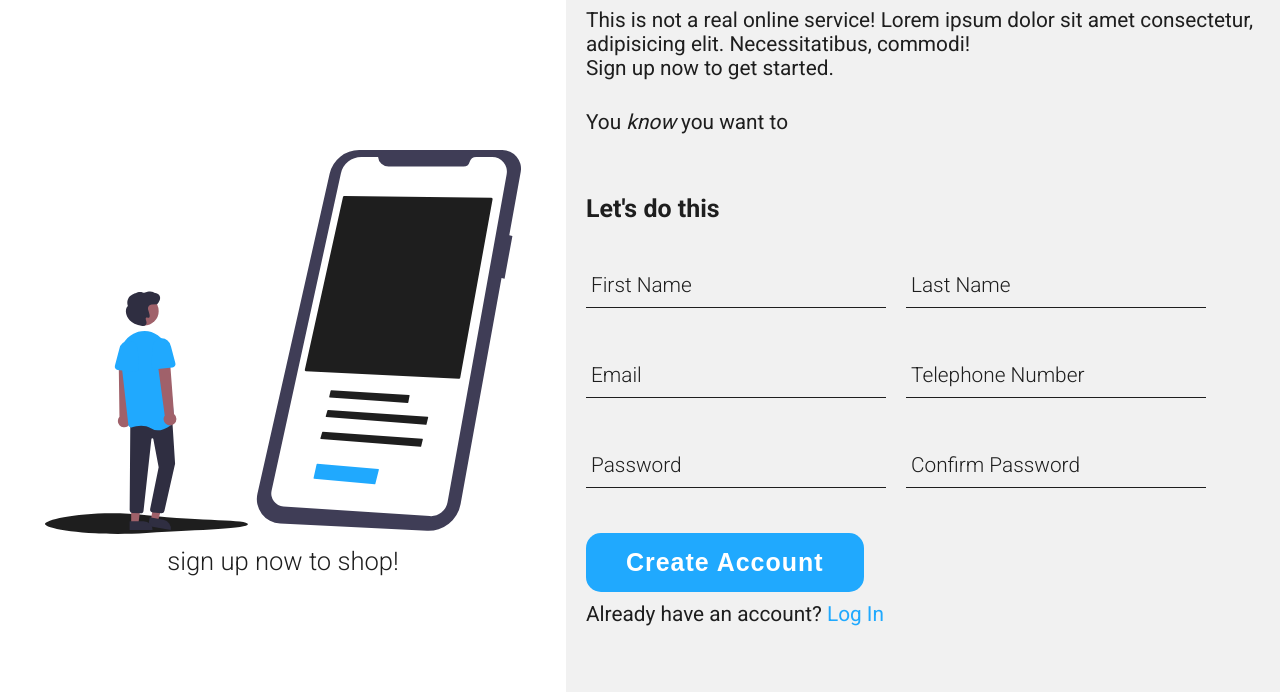
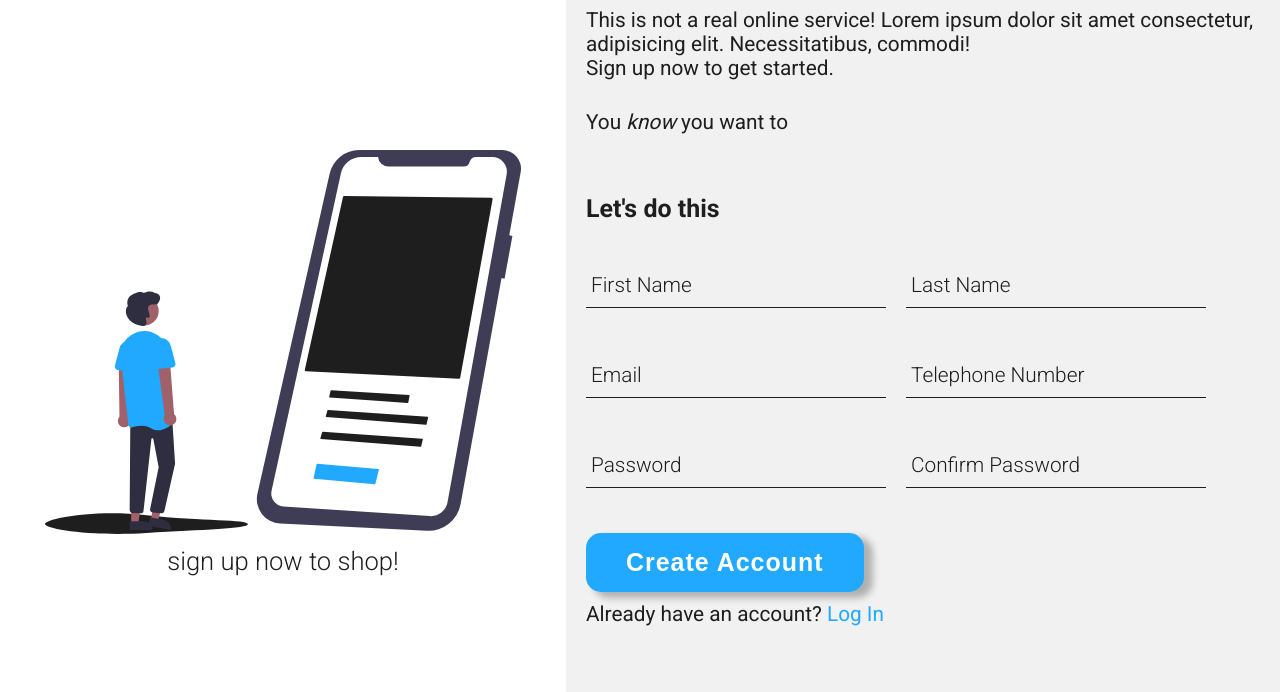
Before and after one commit to aliflikescoding/sign_up_form, a plain HTML site: page index.html in a window 1280 px wide. Shown: the part 108-800 px from the top of the page. Drawn offline with Linux system fonts and the light colour scheme.

Commit message:
add button shadow

```diff
--- a/style.css
+++ b/style.css
@@ -131,6 +131,9 @@ a:hover {
     border-radius: 15px;
     cursor: pointer;
     transition: .3s ease-in-out;
+    box-shadow: 8px 5px 7px 1px rgba(0,0,0,0.27);
+    -webkit-box-shadow: 8px 5px 7px 1px rgba(0,0,0,0.27);
+    -moz-box-shadow: 8px 5px 7px 1px rgba(0,0,0,0.27);
 }
 
 .button:hover {
@@ -195,6 +198,10 @@ input:focus {
     border-bottom: none;
 }
 
+input::after:required {
+    content: "test";
+}
+
 /* -label styles- */
 
 label {
```
